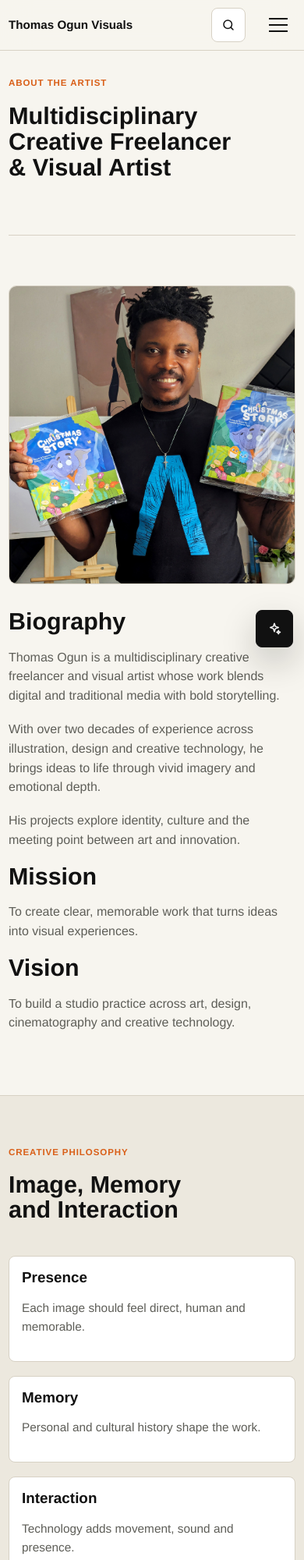
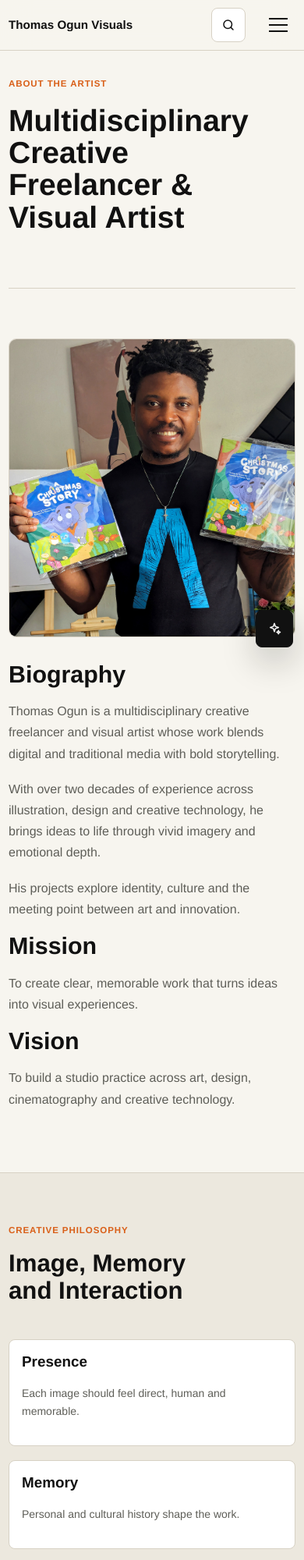
Before and after one commit to Senseiglobal/thomas-ogun-visuals, a plain HTML site: page about.html in a window 390 px wide. Shown: the top 2000 px of the page at 78% size. Drawn offline with Linux system fonts and the light colour scheme.

Commit message:
Refine site typography scale

```diff
--- a/about.html
+++ b/about.html
@@ -8,8 +8,8 @@
   <meta property="og:description" content="Biography, creative focus, collaborators, timeline and studio practice.">
   <meta property="og:type" content="website">
   <link rel="icon" href="assets/icons/favicon.svg" type="image/svg+xml">
-  <link rel="stylesheet" href="css/style.css?v=20260707-catalogue-bugfix">
-  <link rel="stylesheet" href="css/responsive.css?v=20260707-catalogue-bugfix">
+  <link rel="stylesheet" href="css/style.css?v=20260708-yc-type">
+  <link rel="stylesheet" href="css/responsive.css?v=20260708-yc-type">
   <title>About | Thomas Ogun Visuals</title>
 </head>
 <body>
@@ -87,6 +87,6 @@
     </div>
     <p class="copyright">&copy; 2026 Thomas Ogun Visuals. All Rights Reserved.</p>
   </footer>
-  <script src="js/main.js?v=20260707-catalogue-bugfix"></script>
+  <script src="js/main.js?v=20260708-yc-type"></script>
 </body>
 </html>
--- a/css/responsive.css
+++ b/css/responsive.css
@@ -1255,3 +1255,49 @@ h3 {
     width: 42px;
   }
 }
+
+@media (max-width: 720px) {
+  :root {
+    --type-hero: clamp(2.25rem, 10vw, 2.625rem);
+    --type-section: clamp(1.75rem, 8vw, 2rem);
+    --type-h2: 1.5rem;
+    --type-h3: 1.25rem;
+    --type-card: 1.125rem;
+    --type-body: 1rem;
+    --type-small: 0.875rem;
+  }
+
+  body {
+    font-size: var(--type-body);
+  }
+
+  .hero-copy h1,
+  .page-hero h1,
+  .product-hero h1,
+  .catalogue-cover-copy h1,
+  .home-hero .hero-copy h1,
+  .aura-product-hero h1 {
+    font-size: var(--type-hero);
+    line-height: 1.06;
+    max-width: 12ch;
+  }
+
+  .section-heading h2,
+  .catalogue-section .section-heading h2,
+  .aura-guide-player h2,
+  .aura-founder-section h2,
+  .aura-founder-section .text-stack:nth-child(2) h2 {
+    font-size: var(--type-section);
+    line-height: 1.12;
+  }
+
+  .btn {
+    font-size: 0.9375rem;
+    font-weight: 600;
+  }
+
+  .nav a {
+    font-size: 1rem;
+    font-weight: 500;
+  }
+}
--- a/css/style.css
+++ b/css/style.css
@@ -3611,3 +3611,128 @@ html[data-theme="dark"] .theme-toggle .theme-icon-moon {
   color: #ffffff;
   z-index: 3;
 }
+
+/* YC-style readability pass: restrained type scale and clearer text rhythm. */
+:root {
+  --type-hero: clamp(3.5rem, 5vw, 4.5rem);
+  --type-section: clamp(2.5rem, 3.4vw, 3rem);
+  --type-h2: 2rem;
+  --type-h3: 1.5rem;
+  --type-card: 1.25rem;
+  --type-body: 1.125rem;
+  --type-small: 1rem;
+  --type-caption: 0.875rem;
+  --readable-width: 680px;
+}
+
+h1,
+h2,
+h3,
+h4,
+.hero-copy h1,
+.page-hero h1,
+.product-hero h1,
+.catalogue-cover-copy h1,
+.section-heading h2,
+.catalogue-section .section-heading h2 {
+  font-family: var(--sans);
+  font-weight: 700;
+  letter-spacing: 0;
+  text-transform: none;
+}
+
+p,
+.lead,
+.catalogue-text,
+.text-stack,
+.section-heading p {
+  max-width: var(--readable-width);
+}
+
+body {
+  font-size: var(--type-body);
+  line-height: 1.7;
+}
+
+.hero-copy h1,
+.page-hero h1,
+.product-hero h1,
+.catalogue-cover-copy h1,
+.home-hero .hero-copy h1,
+.aura-product-hero h1 {
+  font-size: var(--type-hero);
+  line-height: 1.05;
+  max-width: 12ch;
+}
+
+.section-heading h2,
+.catalogue-section .section-heading h2,
+.aura-guide-player h2,
+.aura-founder-section h2 {
+  font-size: var(--type-section);
+  line-height: 1.1;
+}
+
+h2,
+.info-block h2 {
+  font-size: var(--type-h2);
+  line-height: 1.2;
+}
+
+h3,
+.project-card h3,
+.discipline-card h3,
+.artwork-card h3,
+.case-card h2,
+.catalogue-artwork-card h3 {
+  font-size: var(--type-card);
+  font-weight: 600;
+  line-height: 1.3;
+}
+
+.btn {
+  border-radius: 12px;
+  font-size: 1rem;
+  font-weight: 600;
+}
+
+.nav a {
+  font-size: 0.9375rem;
+  font-weight: 500;
+}
+
+.project-card p,
+.discipline-card p,
+.artwork-card p,
+.info-block p,
+.case-card p,
+.catalogue-text p {
+  font-size: var(--type-small);
+  line-height: 1.65;
+}
+
+.aura-founder-section .two-column {
+  align-items: start;
+  gap: clamp(32px, 6vw, 72px);
+}
+
+.aura-founder-section .text-stack {
+  min-width: 0;
+  max-width: 680px;
+}
+
+.aura-founder-section h2,
+.aura-founder-section .text-stack:nth-child(2) h2 {
+  font-size: var(--type-section);
+  line-height: 1.1;
+  max-width: 680px;
+  overflow-wrap: normal;
+  text-wrap: balance;
+  word-break: normal;
+}
+
+.aura-founder-section .clean-list {
+  color: var(--ink);
+  font-size: 1rem;
+  line-height: 1.7;
+}
```
Also changed, not shown: auramanager.html (+4 -4 lines), cinematography.html (+3 -3 lines), contact.html (+3 -3 lines), creative-direction.html (+3 -3 lines), exhibition-catalogue.html (+4 -4 lines), exhibition.html (+3 -3 lines), index.html (+3 -3 lines), portfolio.html (+3 -3 lines), professional-practice.html (+3 -3 lines).
